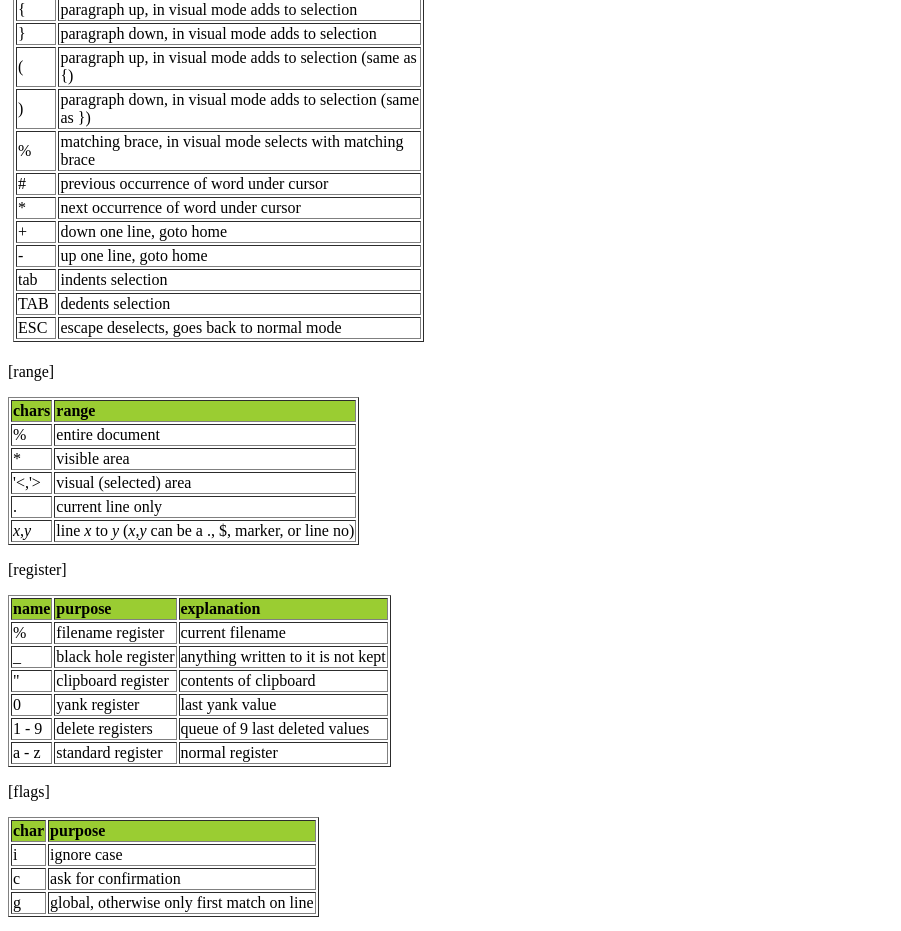
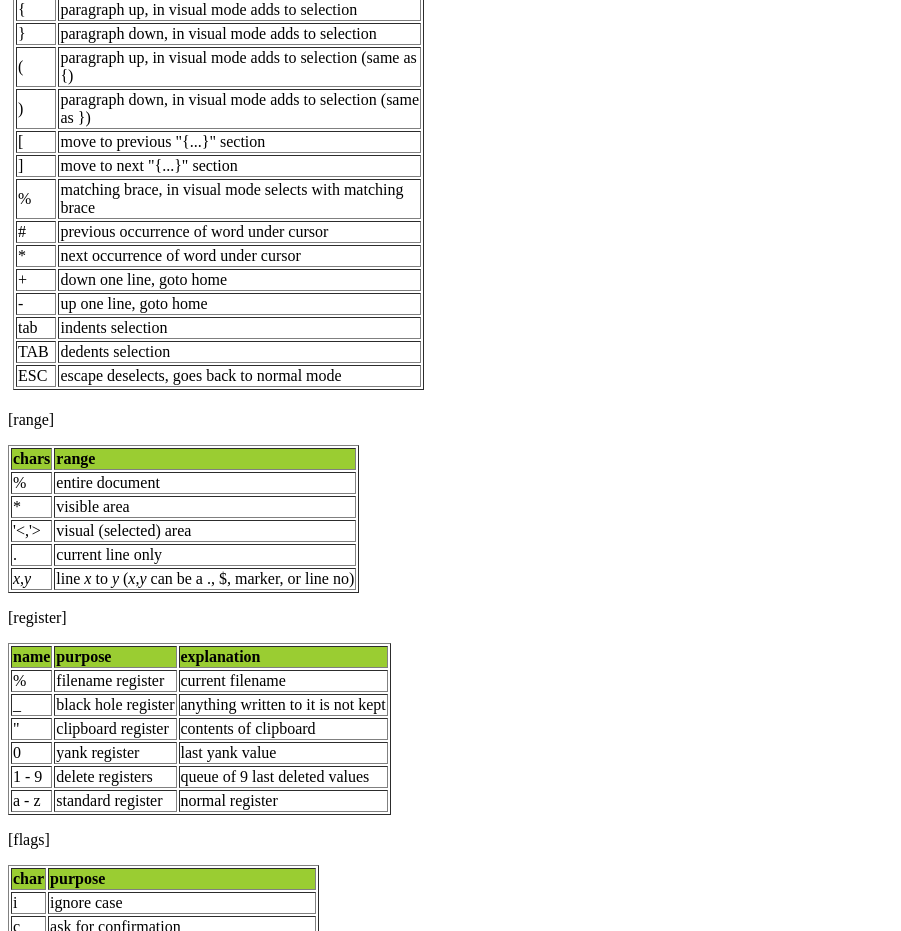
Before and after one commit to antonvw/syncped, a plain HTML site: page v3.0.2/vikeys.htm in a window 1280 px wide. Shown: the part 1165-2096 px from the top of the page, without its empty margins (0-901 px from the left). Drawn offline with Linux system fonts and the light colour scheme.

Commit message:
added [ and ] keys

```diff
--- a/v3.0.2/vikeys.htm
+++ b/v3.0.2/vikeys.htm
@@ -72,6 +72,8 @@ vi Mode in the options.
 <tr><td>}</td><td>paragraph down, in visual mode adds to selection</td></tr>
 <tr><td>(</td><td>paragraph up, in visual mode adds to selection (same as {)</td></tr>
 <tr><td>)</td><td>paragraph down, in visual mode adds to selection (same as })</td></tr>
+<tr><td>[</td><td>move to previous "{...}" section
+<tr><td>]</td><td>move to next "{...}" section
 <tr><td>%</td><td>matching brace, in visual mode selects with matching brace</td></tr>
 <tr><td>#</td><td>previous occurrence of word under cursor</td></tr>
 <tr><td>*</td><td>next occurrence of word under cursor</td></tr>
```
